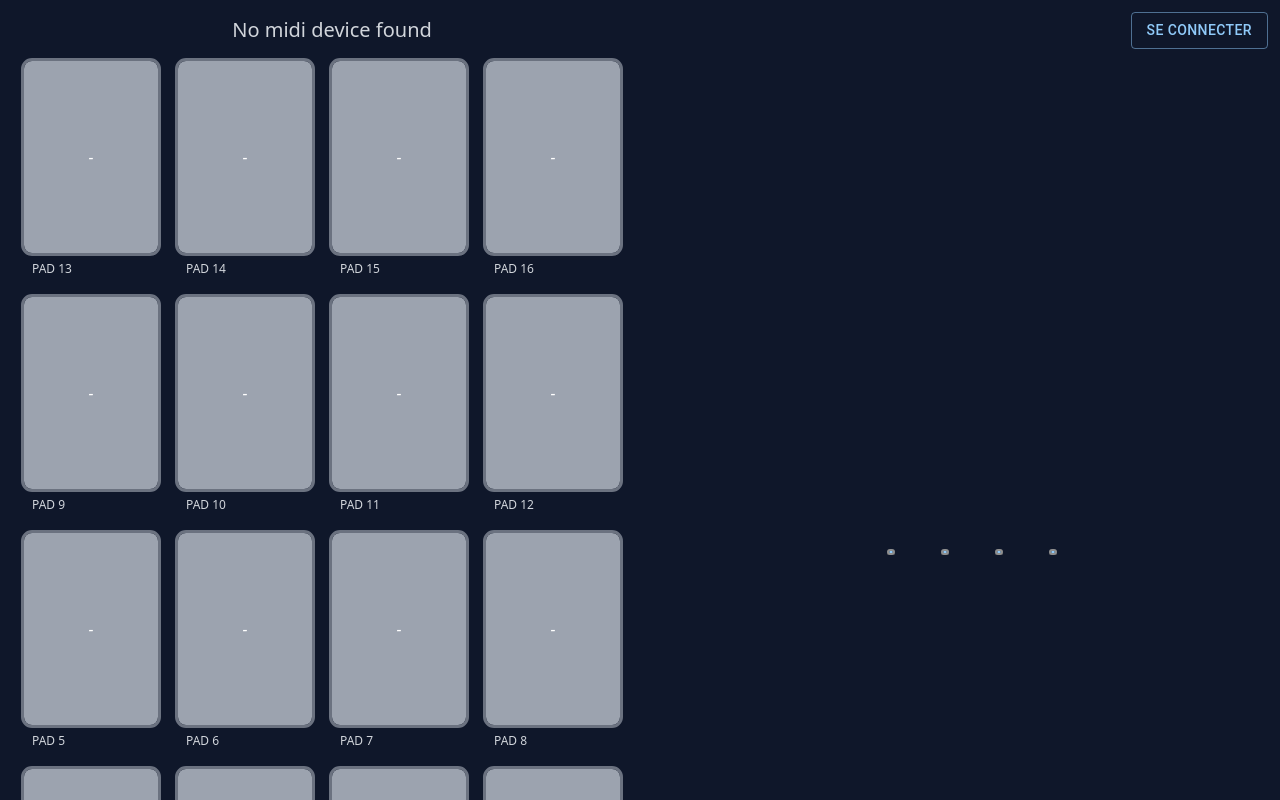
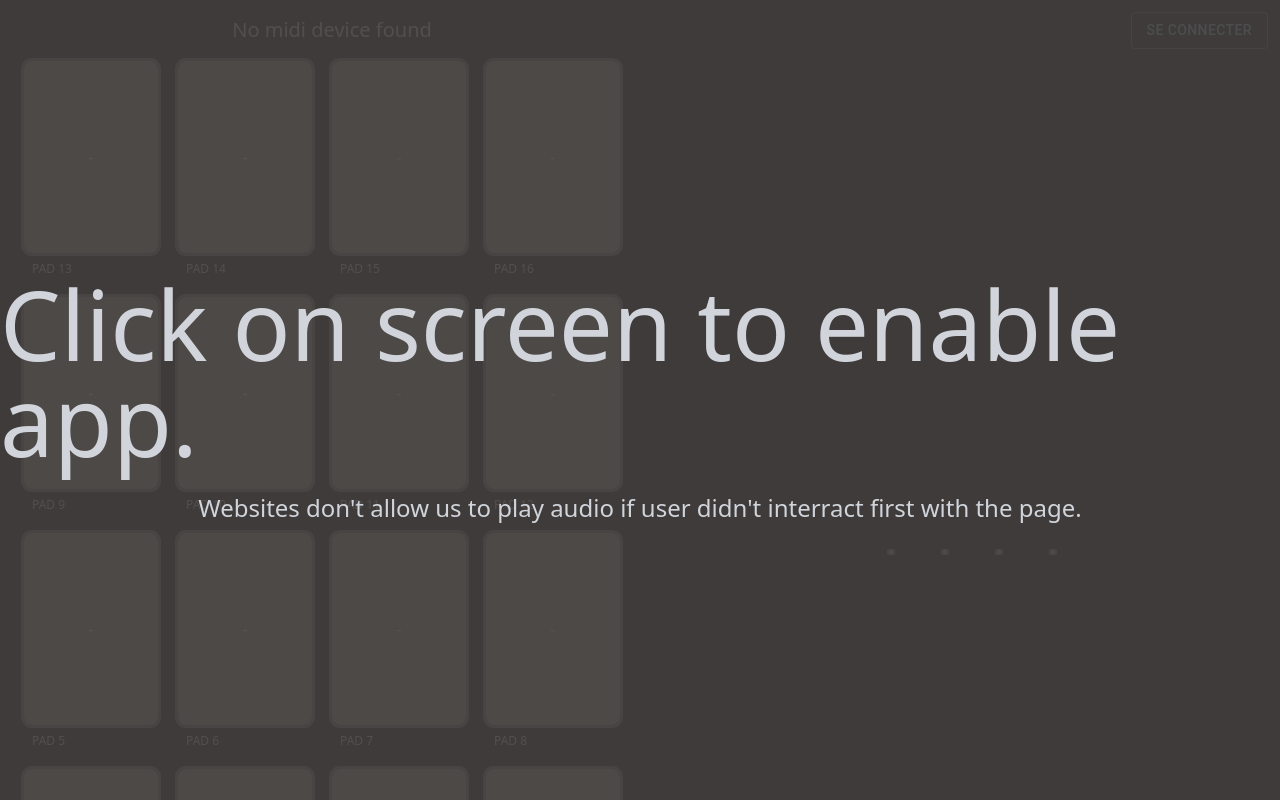
Before and after one commit to PierreLemmel/plml-musicplayer, a Next.js app: page / in a window 1280 px wide. Built offline with nearby package versions, Linux system fonts and the light colour scheme; no server answers.

Commit message:
Warning for user interaction

```diff
--- /dev/null
+++ b/components/overlay.tsx
@@ -0,0 +1,18 @@
+interface OverlayProps {
+    readonly children: JSX.Element;
+
+    readonly visible: boolean;
+}
+
+const Overlay = (props: OverlayProps) => <div className={`
+    flex flex-col
+    items-center justify-center
+    w-screen h-screen
+    absolute top-0 left-0
+    transition-opacity duration-500
+    ${props.visible ? 'opacity-100' : 'opacity-0'}
+`}>
+    {props.children}
+</div>
+
+export default Overlay;
--- a/contexts/appContext.ts
+++ b/contexts/appContext.ts
@@ -18,7 +18,8 @@ export interface AppContextProps {
         readonly volume2: number;
         readonly volume3: number;
         readonly volume4: number;
-    }
+    },
+    readonly appReady: boolean;
 }
 
 
@@ -37,7 +38,8 @@ export const AppContext = createContext<AppContextProps>({
         volume2: 100.0,
         volume3: 100.0,
         volume4: 100.0
-    }
+    },
+    appReady: false
 });
 
 export const useAppContext = () => {
--- a/pages/_app.tsx
+++ b/pages/_app.tsx
@@ -10,12 +10,10 @@ import { createTheme } from '@mui/material'
 import { ThemeProvider } from '@mui/system'
 import { HotKeyContext, HotkeysContextProps } from '../contexts/hotkeysContext'
 import Header from '../components/header'
-import { onAuthChanged, useAuth, useUserData } from '../services/core/firebase'
+import { onAuthChanged, useUserData } from '../services/core/firebase'
 import { User } from 'firebase/auth'
 import { ShowDataModel, ShowPageDataModel } from '../services/datastore/shows'
 
-let foo = 0;
-let bar = 0;
 const App = ({ Component, pageProps }: AppProps) => {
 
     const [midi, setMidi] = useState<MidiProps>();
@@ -32,6 +30,8 @@ const App = ({ Component, pageProps }: AppProps) => {
 
     const page4Ref = useRef<AudioPageProps>(getDefaultAudioPage(4));
     const [page4, setPage4] = useState<AudioPageProps>(page4Ref.current);
+
+    const [userInterractedWithPage, setUserInterractedWithPage] = useState<boolean>();
 
     const volumesRef = useRef<{
         values: number[],
@@ -182,6 +182,15 @@ const App = ({ Component, pageProps }: AppProps) => {
         applyUserDataToPage(show.pages.page4, page4);
     }
 
+
+    // Page ready
+    useEffect(() => {
+        window.onclick = () => {
+            setUserInterractedWithPage(true);
+            window.onclick = undefined;
+        }
+    }, []);
+
     // AppContext
     const appContext: AppContextProps = {
         midi,
@@ -198,7 +207,8 @@ const App = ({ Component, pageProps }: AppProps) => {
             volume2: volumes[1],
             volume3: volumes[2],
             volume4: volumes[3],
-        }
+        },
+        appReady: userInterractedWithPage
     }
 
     return <ThemeProvider theme={muiTheme}>
@@ -217,5 +227,4 @@ const App = ({ Component, pageProps }: AppProps) => {
         </AppContext.Provider>
     </ThemeProvider>;
 }
-
 export default App
--- a/pages/index.tsx
+++ b/pages/index.tsx
@@ -4,13 +4,15 @@ import ClipsPanel from '../components/clipsPanel';
 import { useAppContext } from '../contexts/appContext'
 import { useHotKeyContext } from '../contexts/hotkeysContext';
 import ControlPanel from '../components/controlPanel';
+import Overlay from '../components/overlay';
 
 const ShowPage = () => {
 
     const [pageIndex, setPageIndex] = useState<number>(1);
 
     const {
-        pages: { page1, page2, page3, page4 }
+        pages: { page1, page2, page3, page4 },
+        appReady
     } = useAppContext();
 
     const hkContext = useHotKeyContext();
@@ -31,8 +33,8 @@ const ShowPage = () => {
     hkContext.setHotkey("\"", () => setPageIndex(3));
     hkContext.setHotkey("'", () => setPageIndex(4));
 
-    return <div className="px-3 flex flex-row justify-center items-center">
-        <div className="w-full lg:w-1/2 flex flex-col justify-center items-center">
+    return <div className="px-3 centered-row">
+        <div className="w-full lg:w-1/2 centered-col">
             <div>
                 <ClipsPanel
                     page={page1} visible={pageIndex === 1}
@@ -67,11 +69,20 @@ const ShowPage = () => {
         </div>
         <div className={`
             w-full min-h-[50vh] h-full lg:w-1/2 ml-6
-            flex flex-row justify-center items-center
+            center-child
         `}>
             <ControlPanel />
         </div>
+        <AppReadyWarning visible={!appReady} />
     </div>
 }
 
+const AppReadyWarning = (props: { visible: boolean}) => <Overlay visible={props.visible}>
+    <div className="w-full h-full centered-col bg-stone-700/90">
+        <div className="text-8xl">Click on screen to enable app.</div>
+        <div className="text-2xl mt-6">Websites don't allow us to play audio if user didn't interract first with the page.</div>
+    </div>
+</Overlay>
+
+
 export default ShowPage
--- a/styles/index.css
+++ b/styles/index.css
@@ -3,3 +3,15 @@
 
 /* purgecss end ignore */
 @tailwind utilities;
+
+.center-child {
+    @apply flex flex-row items-center justify-center
+}
+
+.centered-row {
+    @apply flex flex-row items-center justify-center
+}
+
+.centered-col {
+    @apply flex flex-col items-center justify-center
+}
```
